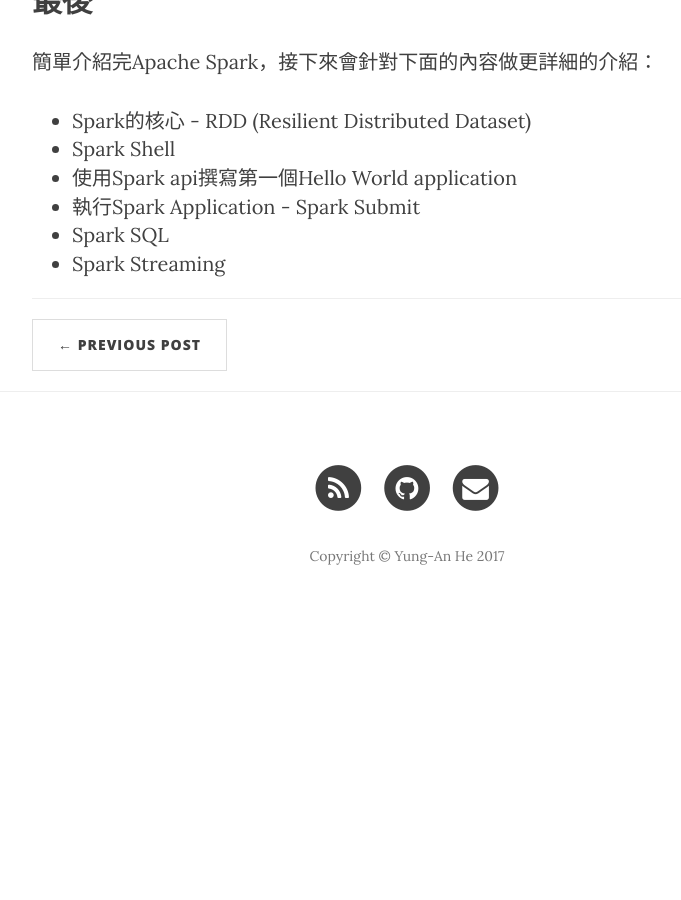
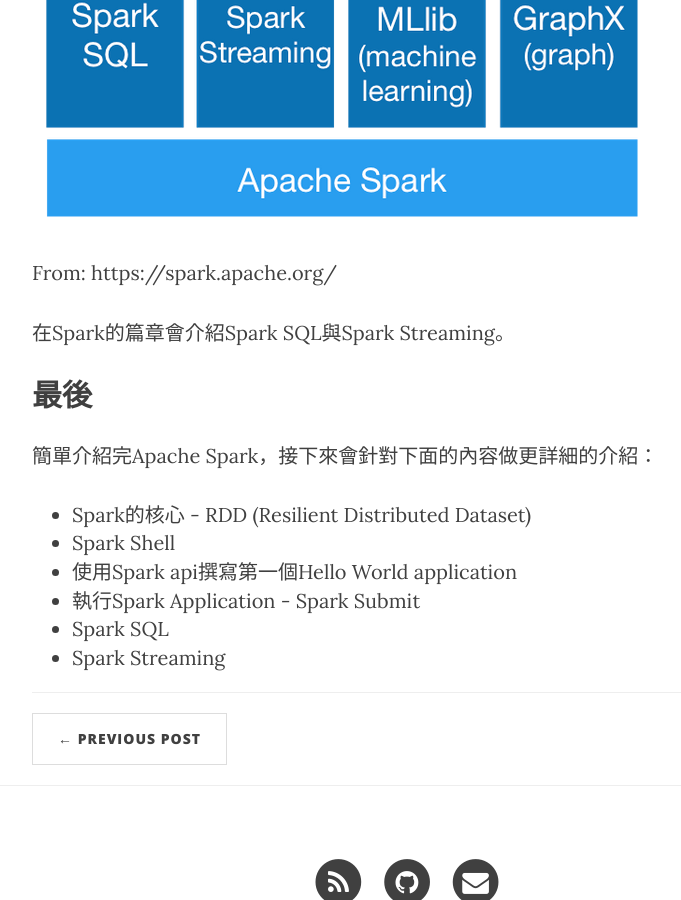
Before and after one commit to mathsigit/blog_page, a Jekyll site: the page built from _posts/2017-12-19-30days-series-15-introduction-of-spark.md, in a window 1280 px wide and 900 px high, scrolled down 2498 px. Shown: the whole window, without its empty margins (233-914 px from the left). Built offline with Jekyll 4.4.1, drawn with Linux system fonts in a browser that asks for light colours; nearby versions of some CDN libraries; before the commit the page ends 3130 px from its top, so only the background shows below that.

Commit message:
Fixed url of 30 days series,day 15.

```diff
--- a/_posts/2017-12-19-30days-series-15-introduction-of-spark.md
+++ b/_posts/2017-12-19-30days-series-15-introduction-of-spark.md
@@ -48,6 +48,9 @@ Spaek主要包含四個函式庫的功能：
 * MLlib(machine learning)
 * GraphX(graph)
 
+![spark_logistic_regression.png](https://raw.githubusercontent.com/mathsigit/blog_page/gh-pages/img/30_days/spark_components.png)
+From: https://spark.apache.org/
+
 在Spark的篇章會介紹Spark SQL與Spark Streaming。
 
 
```
